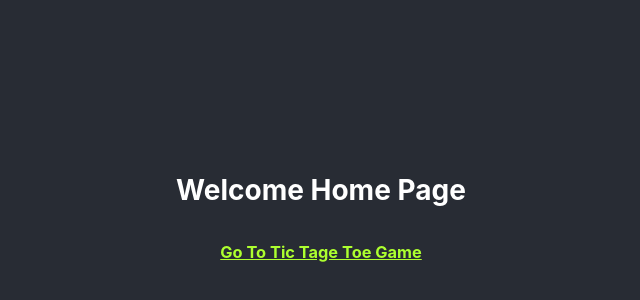
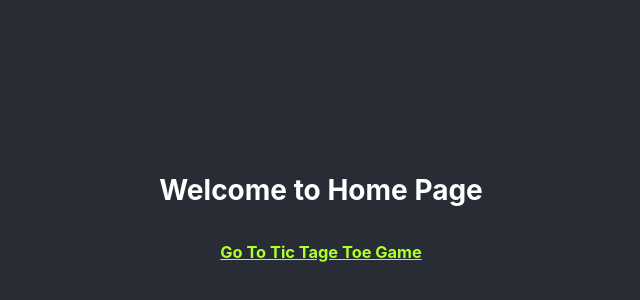
Before and after one commit to vprashant3/my-first-react-app, a React (Create React App) app: page / in a window 1280 px wide. Shown: the part 184-484 px from the top of the page, without its empty margins (319-959 px from the left). Built offline with nearby package versions, Linux system fonts and the light colour scheme.

Commit message:
more fixes before tic tac toe game

```diff
--- a/src/App.js
+++ b/src/App.js
@@ -2,14 +2,16 @@ import React  from "react";
 import "./App.scss";
 import { BrowserRouter, Route, Link} from "react-router-dom";
 import TicTacToeHome from "./ticTacToe/Home";
+import HomePage from "./HomePage";
 
 const App = () =>{
   return (
     <BrowserRouter>
       <div className="App">
         <header className="App-header">
-         <h1>Welcome Home Page</h1>
-         <Route path="/ticTacToe" exact component={TicTacToeHome}></Route>
+        <Route path="/" exact component={HomePage}></Route>
+
+        <Route path="/ticTacToe" exact component={TicTacToeHome}></Route>
          <h3><Link to="/ticTacToe" className='title'> Go To Tic Tage Toe Game</Link></h3>
         </header>
       </div>
--- /dev/null
+++ b/src/HomePage.js
@@ -0,0 +1,12 @@
+import React from "react";
+
+
+function HomePage() {
+  return (
+    <div>
+      <h1>Welcome to Home Page</h1>
+    </div>
+  );
+}
+
+export default HomePage;
```
